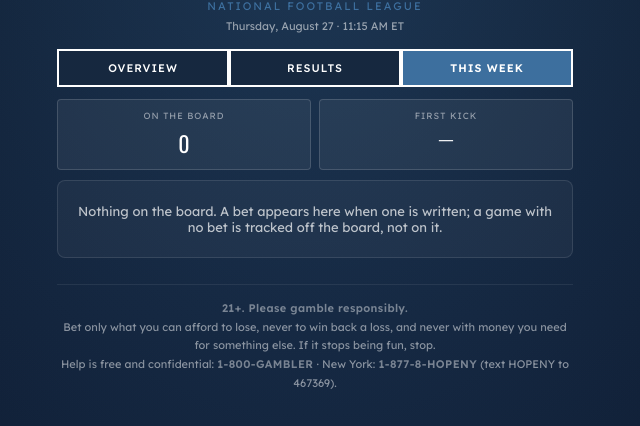
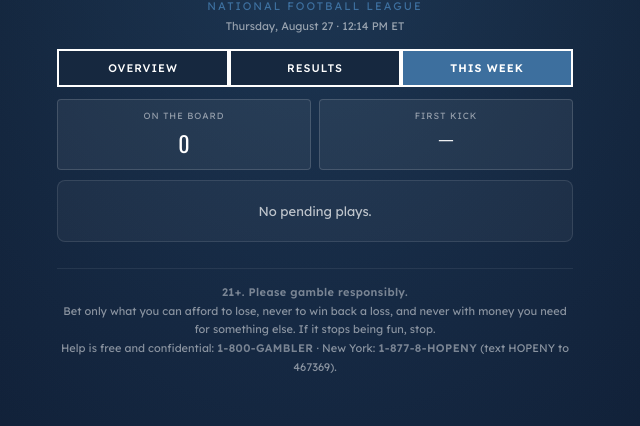
Before and after one commit to TheInsideRip/nfl-dashboard, a plain HTML site: page index.html in a window 1280 px wide. Shown: the part 80-506 px from the top of the page, without its empty margins (325-965 px from the left). Drawn offline with nearby package versions, Linux system fonts and the light colour scheme.

Commit message:
Update the NFL board

```diff
--- a/index.html
+++ b/index.html
@@ -106,7 +106,7 @@
 </style></head><body><div class='wrap'>
 <div class='header'><div class='header-title'>The Inside Rip</div>
 <div class='header-sport'>National Football League</div>
-<div class='header-date'>Thursday, August 27 &middot; 11:15 AM ET</div></div>
+<div class='header-date'>Thursday, August 27 &middot; 12:14 PM ET</div></div>
 <div id='tab-bar'>
 <div class='tab-off' data-tab='overview'>Overview</div>
 <div class='tab-off' data-tab='results'>Results</div>
@@ -117,7 +117,7 @@
 <div class='hero-rec'>0-0 &middot; 0 open</div></div>
 <div class='pnl-row'><div class='pnl-box' style='grid-column:1/-1'><div class='pnl-label'>By market</div><div class='pnl-rec'>Nothing settled yet.</div></div></div></div>
 <div class='tab-content' id='tab-results'><div class='empty-state'>Nothing settled yet.</div></div>
-<div class='tab-content active' id='tab-week'><div class='top-row'><div class='pnl-box'><div class='pnl-label'>On the board</div><div class='hero-num'>0</div></div><div class='pnl-box'><div class='pnl-label'>First kick</div><div class='hero-num' style='font-size:15px'>&mdash;</div></div></div><div class='empty-state'>Nothing on the board. A bet appears here when one is written; a game with no bet is tracked off the board, not on it.</div></div>
+<div class='tab-content active' id='tab-week'><div class='top-row'><div class='pnl-box'><div class='pnl-label'>On the board</div><div class='hero-num'>0</div></div><div class='pnl-box'><div class='pnl-label'>First kick</div><div class='hero-num' style='font-size:15px'>&mdash;</div></div></div><div class='empty-state'>No pending plays.</div></div>
 <div class='rg'><span class='rg-strong'>21+. Please gamble responsibly.</span><br>Bet only what you can afford to lose, never to win back a loss, and never with money you need for something else. If it stops being fun, stop.<br>Help is free and confidential: <span class='rg-strong'>1-800-GAMBLER</span> &middot; New York: <span class='rg-strong'>1-877-8-HOPENY</span> (text HOPENY to 467369).</div>
 </div><script>
 document.getElementById('tab-bar').addEventListener('click', function(e) {
```
